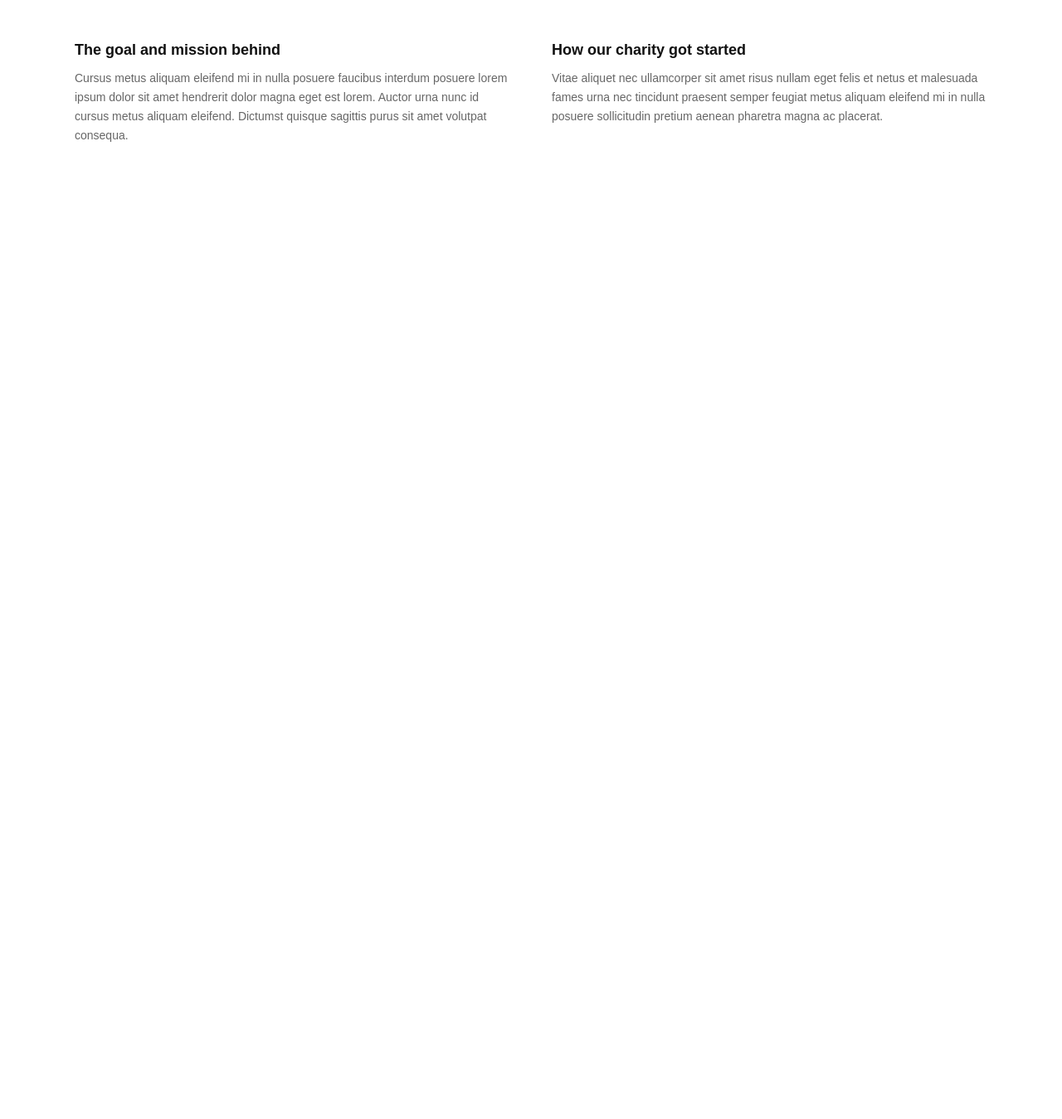
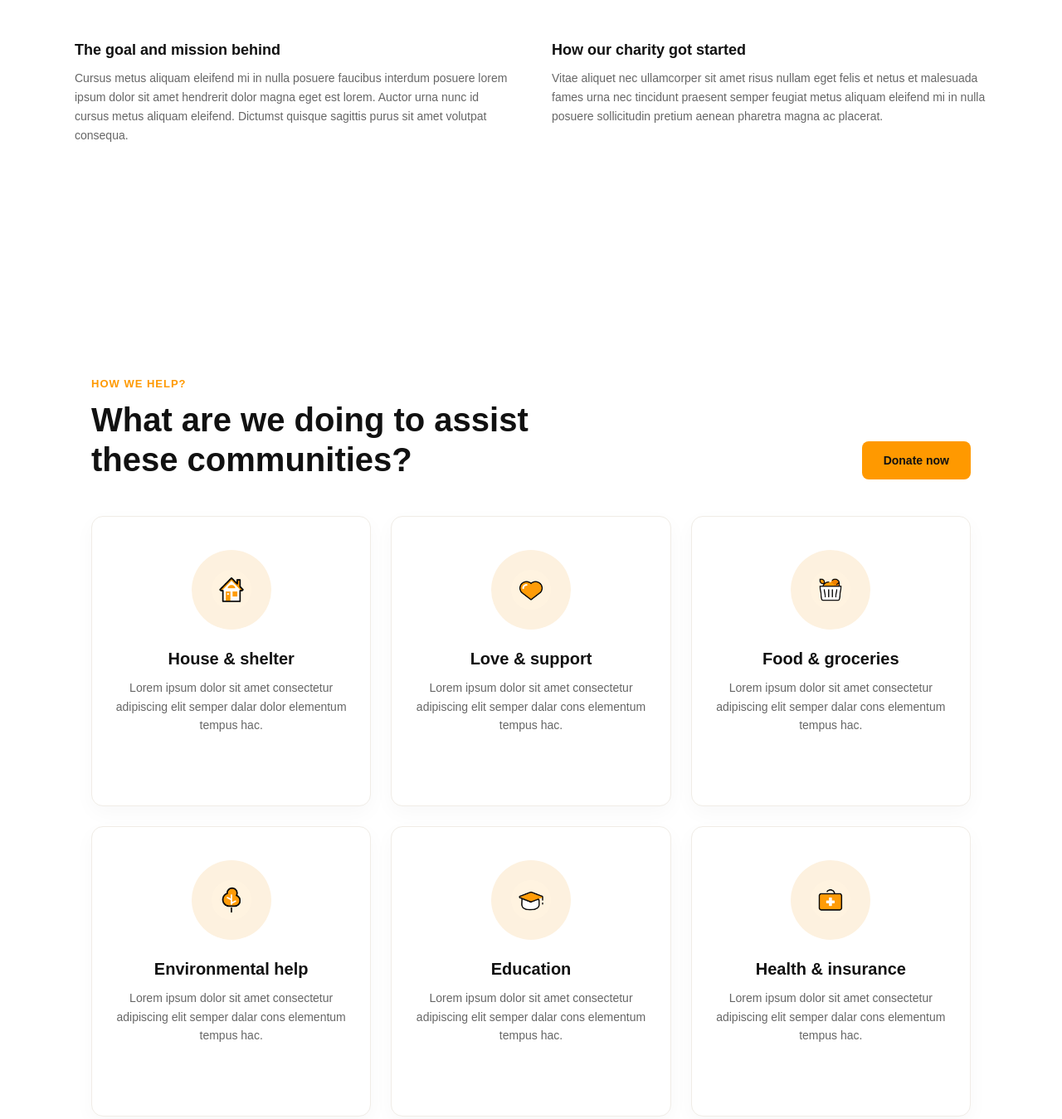
Before and after one commit to zarafwon777-glitch/exam-3, a plain HTML site: page index.html in a window 1280 px wide. Shown: the part 4100-5449 px from the top of the page at 83% size. Before the commit the page ends 4355 px from the top, so only its background shows below. Drawn offline with Linux system fonts and the light colour scheme.

Commit message:
jumakhon

```diff
--- a/index.html
+++ b/index.html
@@ -206,5 +206,77 @@
     </div>
   </div>
 </section>
+<section class="help-section">
+  <div class="help-top">
+    <div>
+      <div class="help-tag">HOW WE HELP?</div>
+      <h2 class="help-title">What are we doing to assist these communities?</h2>
+    </div>
+
+    <button class="help-btn">Donate now</button>
+  </div>
+
+  <div class="help-grid">
+    <div class="help-card">
+      <div class="help-icon">
+        <img src="./IMAGE (31).png" alt="" />
+      </div>
+      <h3 class="card-title">House &amp; shelter</h3>
+      <p class="card-text">
+        Lorem ipsum dolor sit amet consectetur adipiscing elit semper dalar dolor elementum tempus hac.
+      </p>
+    </div>
+
+    <div class="help-card">
+      <div class="help-icon">
+        <img src="./IMAGE (32).png" alt="" />
+      </div>
+      <h3 class="card-title">Love &amp; support</h3>
+      <p class="card-text">
+        Lorem ipsum dolor sit amet consectetur adipiscing elit semper dalar cons elementum tempus hac.
+      </p>
+    </div>
+
+    <div class="help-card">
+      <div class="help-icon">
+        <img src="./IMAGE (33).png" alt="" />
+      </div>
+      <h3 class="card-title">Food &amp; groceries</h3>
+      <p class="card-text">
+        Lorem ipsum dolor sit amet consectetur adipiscing elit semper dalar cons elementum tempus hac.
+      </p>
+    </div>
+
+    <div class="help-card">
+      <div class="help-icon">
+        <img src="./IMAGE (34).png" alt="" />
+      </div>
+      <h3 class="card-title">Environmental help</h3>
+      <p class="card-text">
+        Lorem ipsum dolor sit amet consectetur adipiscing elit semper dalar cons elementum tempus hac.
+      </p>
+    </div>
+
+    <div class="help-card">
+      <div class="help-icon">
+        <img src="./IMAGE (35).png" alt="" />
+      </div>
+      <h3 class="card-title">Education</h3>
+      <p class="card-text">
+        Lorem ipsum dolor sit amet consectetur adipiscing elit semper dalar cons elementum tempus hac.
+      </p>
+    </div>
+
+    <div class="help-card">
+      <div class="help-icon">
+        <img src="./IMAGE (36).png" alt="" />
+      </div>
+      <h3 class="card-title">Health &amp; insurance</h3>
+      <p class="card-text">
+        Lorem ipsum dolor sit amet consectetur adipiscing elit semper dalar cons elementum tempus hac.
+      </p>
+    </div>
+  </div>
+</section>
 </body>
 </html>
--- a/style.css
+++ b/style.css
@@ -563,3 +563,93 @@ body {
   line-height: 1.65;
   color: #666666;
 }
+.help-section {
+  max-width: 1100px;
+  margin: 0 auto;
+  padding: 70px 20px;
+  margin-top: 130px;
+}
+
+.help-top {
+  display: flex;
+  align-items: flex-end;
+  justify-content: space-between;
+  gap: 24px;
+  margin-bottom: 44px;
+}
+
+.help-tag {
+  font-size: 13px;
+  font-weight: 700;
+  color: #ff9900;
+  letter-spacing: 1px;
+  margin-bottom: 12px;
+}
+
+.help-title {
+  max-width: 560px;
+  font-size: 40px;
+  line-height: 1.2;
+  font-weight: 700;
+  color: #111111;
+}
+
+.help-btn {
+  padding: 15px 26px;
+  background: #ff9900;
+  color: #111111;
+  font-size: 14px;
+  font-weight: 700;
+  border: none;
+  border-radius: 8px;
+  cursor: pointer;
+  flex-shrink: 0;
+}
+
+.help-grid {
+  display: flex;
+  flex-wrap: wrap;
+  gap: 24px;
+}
+
+.help-card {
+  width: calc(33.333% - 16px);
+  height: 350px;
+  padding: 40px 26px;
+  background: #ffffff;
+  border: 1px solid #f0ece6;
+  border-radius: 14px;
+  box-shadow: 0 8px 24px rgba(0, 0, 0, 0.03);
+  text-align: center;
+}
+
+.help-icon {
+  width: 96px;
+  height: 96px;
+  margin: 0 auto 24px;
+  border-radius: 50%;
+  background: #fdf1df;
+  display: flex;
+  align-items: center;
+  justify-content: center;
+}
+
+.help-icon img {
+  width: 48px;
+  height: 48px;
+  object-fit: contain;
+  display: block;
+}
+
+.card-title {
+  font-size: 20px;
+  font-weight: 700;
+  color: #111111;
+  margin-bottom: 12px;
+}
+
+.card-text {
+  font-size: 14px;
+  line-height: 1.6;
+  color: #666666;
+}
```
Also changed, not shown: IMAGE (31).png (added), IMAGE (32).png (added), IMAGE (33).png (added), IMAGE (34).png (added), IMAGE (35).png (added), IMAGE (36).png (added).
